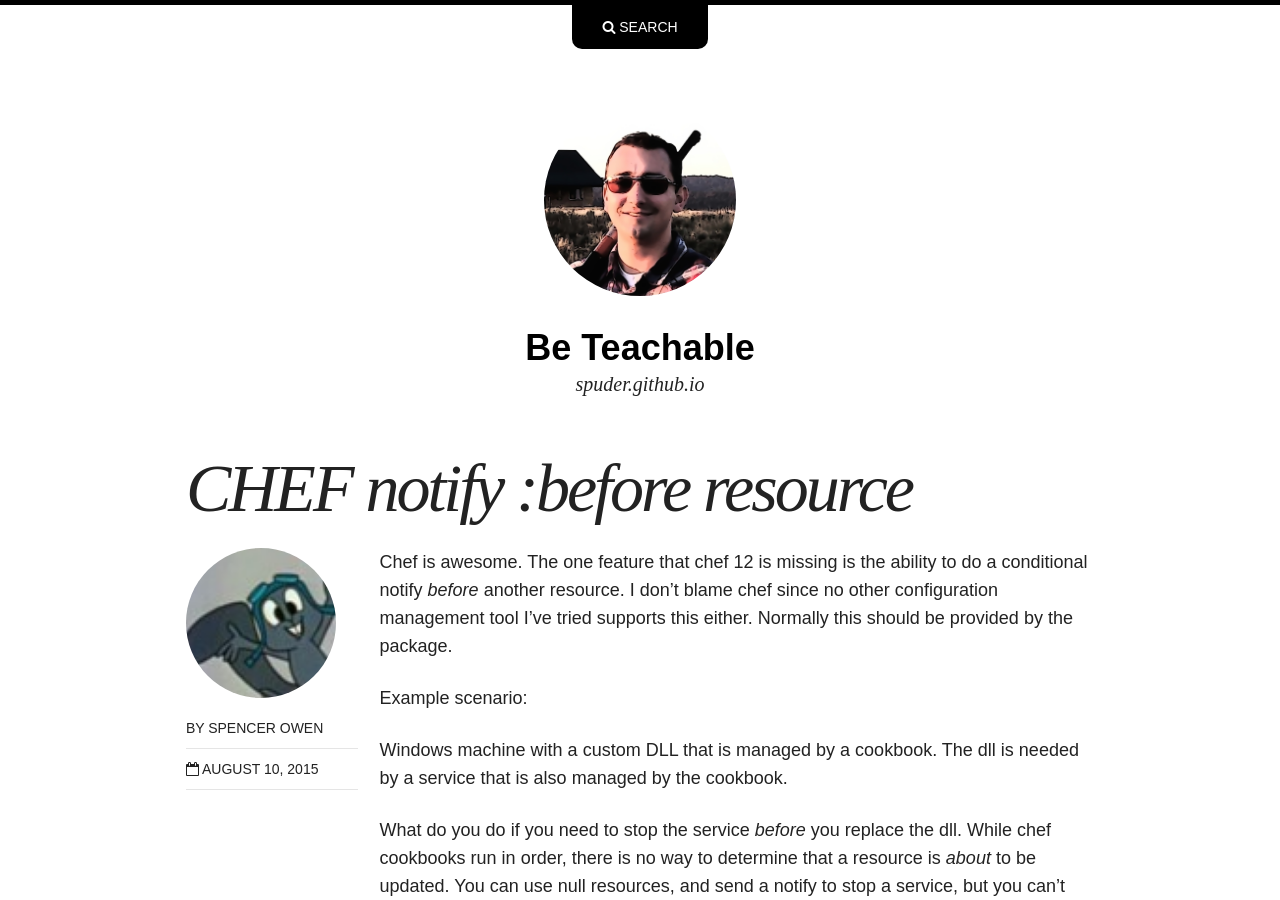
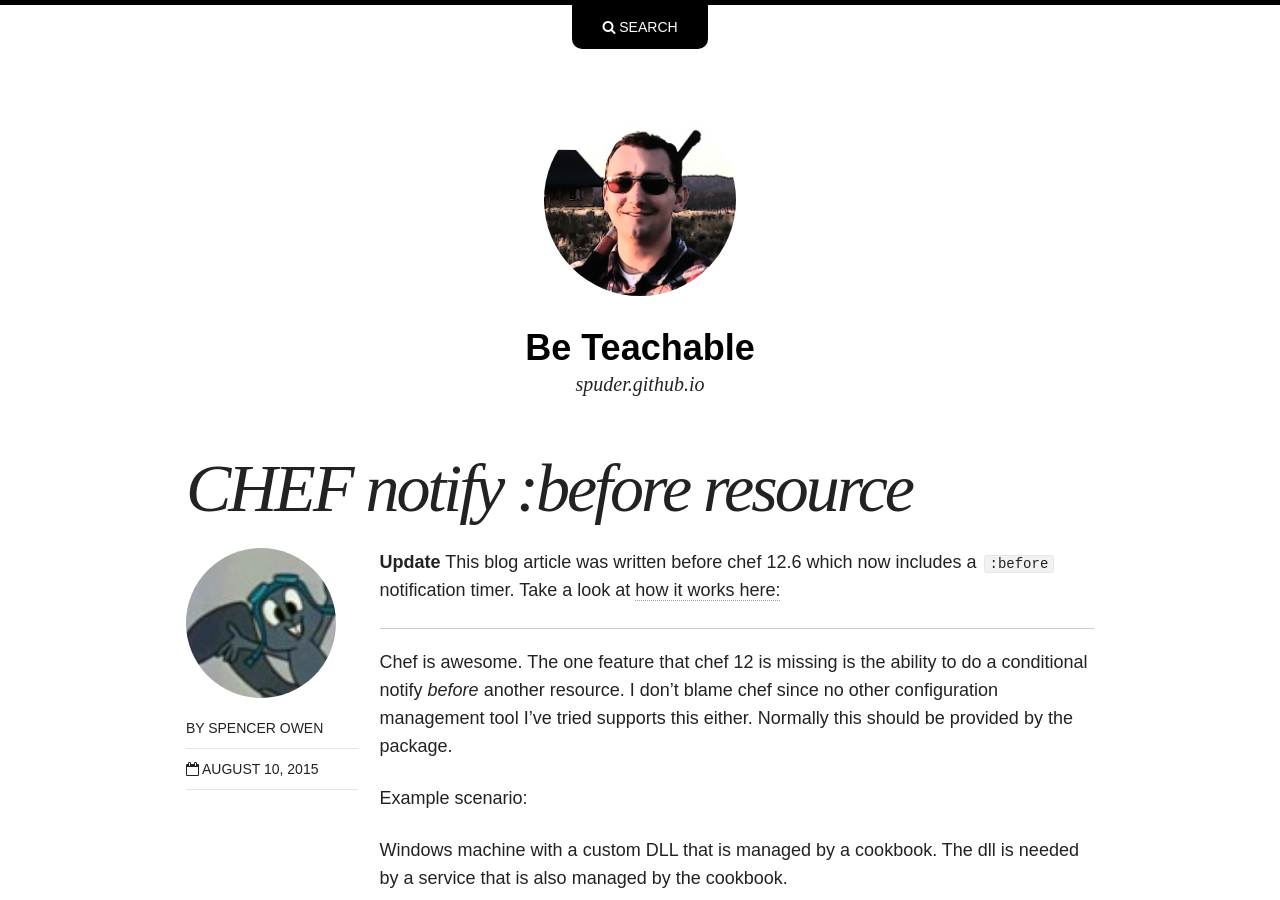
Before and after one commit to spuder/spuder.github.io, a Jekyll site: the page built from _posts/2015-08-08-chef-taste-tester-pattern.markdown, in a window 1280 px wide and 900 px high. Built offline with Jekyll 4.4.1, drawn with Linux system fonts in a browser that asks for light colours; nearby versions of some CDN libraries; Markdown is read by kramdown in place of the engine named in the settings.

Commit message:
warns about :before

```diff
--- a/_posts/2015-08-08-chef-taste-tester-pattern.markdown
+++ b/_posts/2015-08-08-chef-taste-tester-pattern.markdown
@@ -3,6 +3,10 @@
 title:  "CHEF notify :before resource"
 date:   2015-08-10 13:30:00
 categories: chef design-pattern
+
+---
+
+**Update** This blog article was written before chef 12.6 which now includes a `:before` notification timer. Take a look at [how it works here:](https://docs.chef.io/resource_common.html)
 
 ---
 
```
